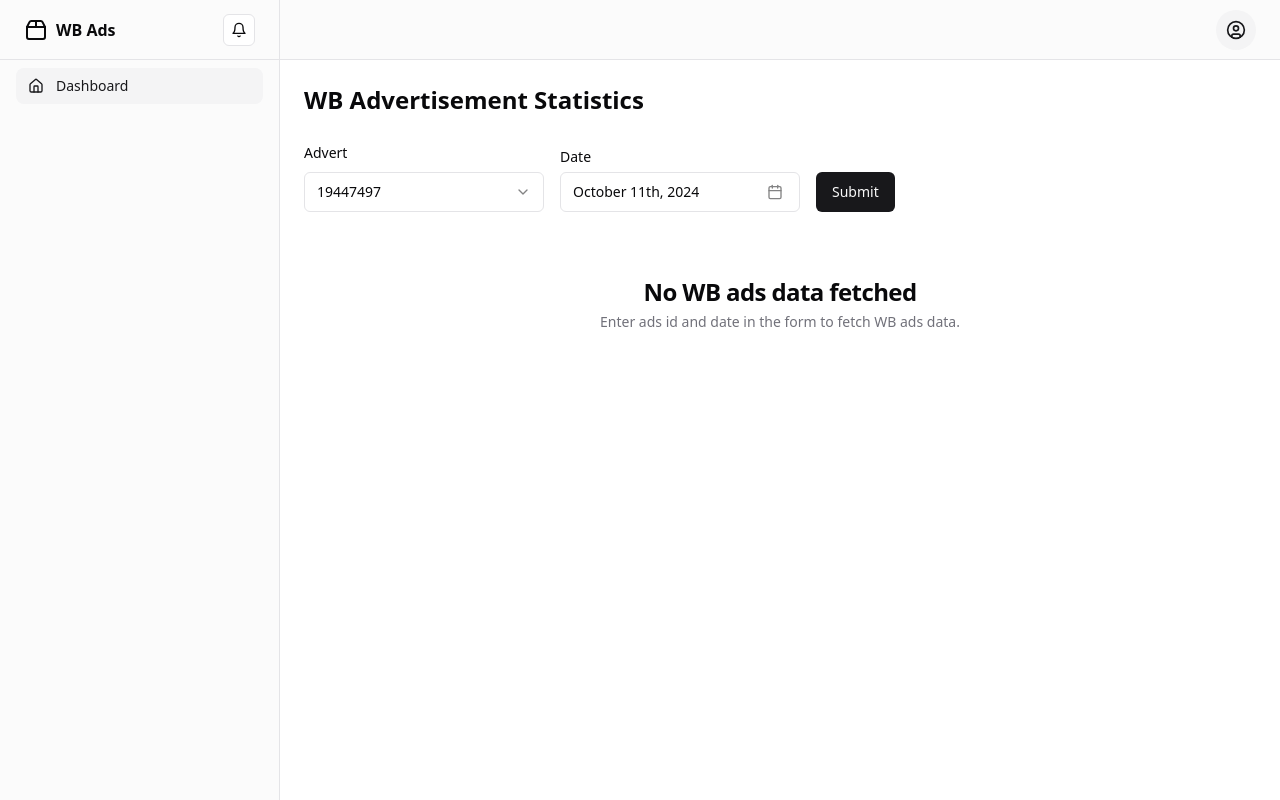
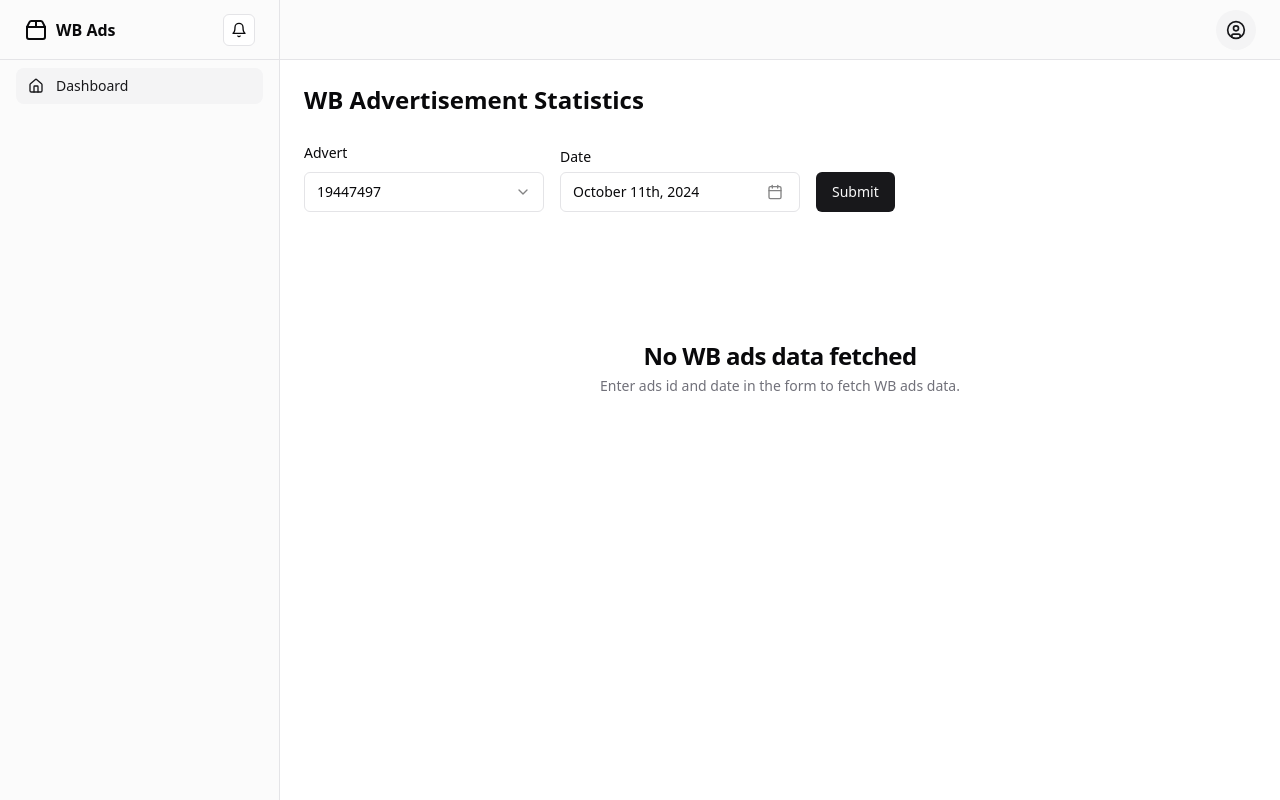
Before and after one commit to maxcore25/test-task-wb-ads-panel, a React (Vite) app in the folder frontend/: page / in a window 1280 px wide. Built offline with nearby package versions, Linux system fonts and the light colour scheme.

Commit message:
Update gap between form and table

```diff
--- a/frontend/src/components/Dashboard/index.tsx
+++ b/frontend/src/components/Dashboard/index.tsx
@@ -20,7 +20,7 @@ export function Dashboard() {
               WB Advertisement Statistics
             </h1>
           </div>
-          <div className='grid gap-16'>
+          <div className='grid gap-16 md:gap-32'>
             <AdStatsForm onSubmit={setAdStats} />
             {adStats ? <AdStatsTable data={adStats} /> : <NoDataAlert />}
           </div>
```
